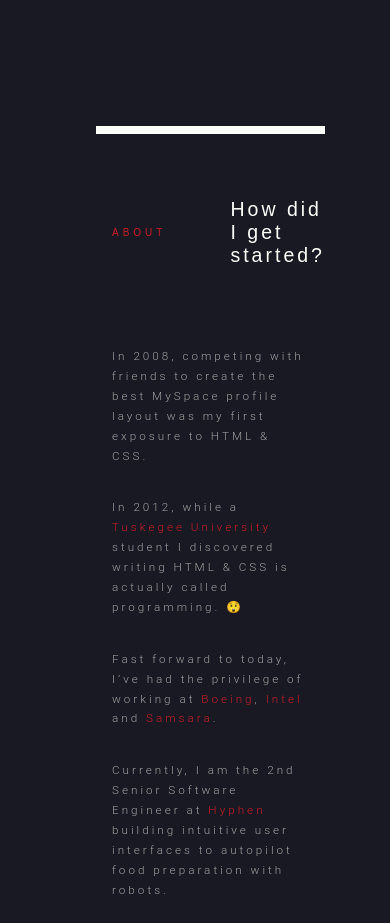
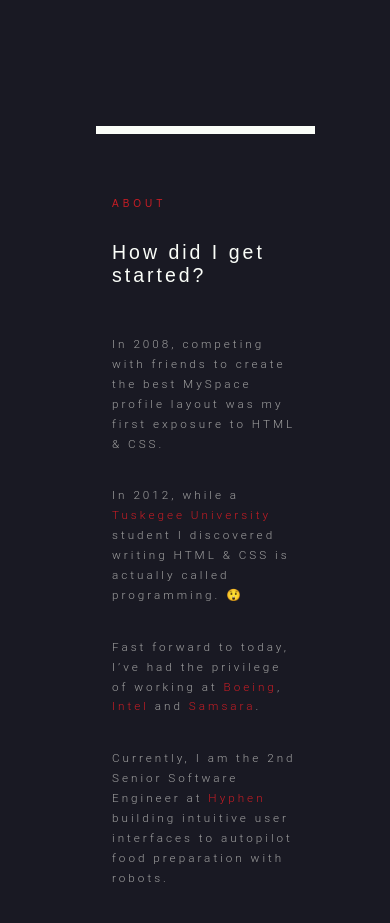
Before and after one commit to antwash/antdwash.com, a Next.js app: page / in a window 390 px wide. Shown: the part 801-1724 px from the top of the page. Built offline with nearby package versions, Linux system fonts and the light colour scheme; a web font is replaced by a local one.

Commit message:
section container: create responsive section title for < 768 screen res

```diff
--- a/components/sections/container.tsx
+++ b/components/sections/container.tsx
@@ -27,16 +27,29 @@
     header: {
       display: "flex",
       alignItems: "center",
-      "& > :first-child": {
-        marginRight: theme.spacing.xl,
-      },
       paddingLeft: theme.spacing.md,
+    },
+    sectionTitle: {
+      marginRight: theme.spacing.xl,
     },
     divider: {
       height: theme.spacing.sm,
       backgroundColor: theme.palette.primary,
       marginBottom: theme.spacing.xl,
       width: "100%",
+    },
+
+    "@media (max-width: 48rem)": {
+      splitter: {
+        marginBottom: theme.spacing.lg,
+      },
+      header: {
+        alignItems: "unset",
+        flexDirection: "column",
+      },
+      sectionTitle: {
+        marginBottom: theme.spacing.lg,
+      },
     },
   }))()
 
@@ -48,7 +61,11 @@
         <div className={classes.splitter}>
           <div className={classes.divider} />
           <div className={classes.header}>
-            <Text variant="caption" color="secondary">
+            <Text
+              variant="caption"
+              color="secondary"
+              className={classes.sectionTitle}
+            >
               {showSplitter.caption}
             </Text>
             <Text variant="h3">{showSplitter.heading}</Text>
```
